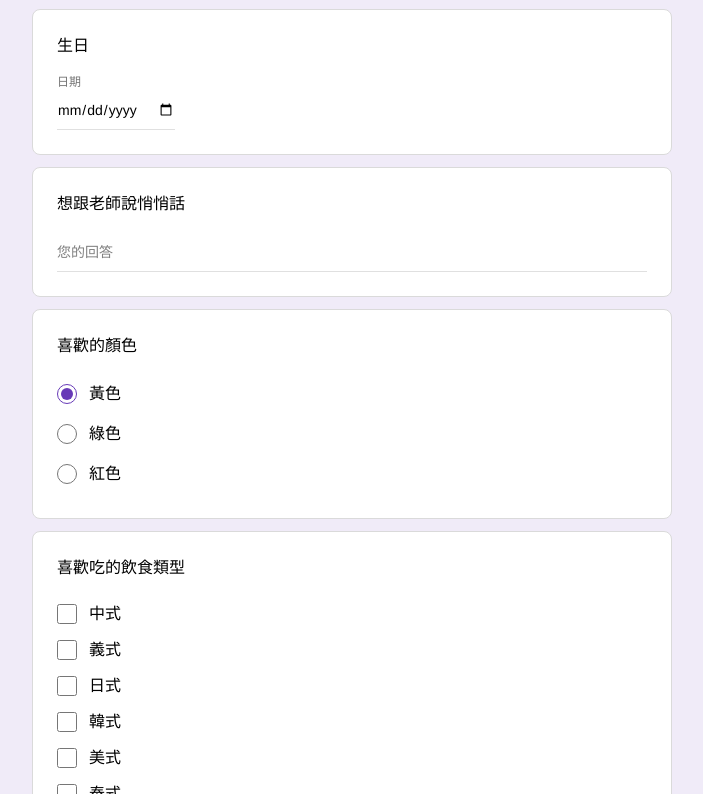
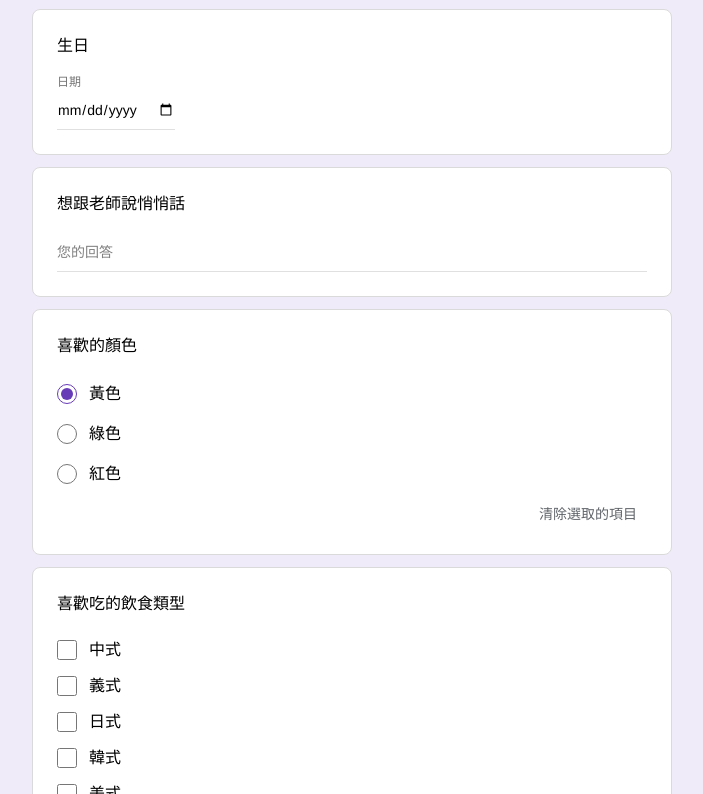
Before and after one commit to duyoushan1-stack/du-practice, a plain HTML site: page 0410-form/form.html in a window 1280 px wide. Both pictures are taken after a click on the radio button "黃色". Shown: the part 531-1325 px from the top of the page, without its empty margins (288-991 px from the left). Drawn offline with nearby package versions, Linux system fonts and the light colour scheme.

Commit message:
feat: 添加清除顏色選項功能
- 增加清除 input radio 功能，顯示清除選項按鈕
- 添加按鈕平滑顯示動畫

```diff
--- a/0410-form/form.css
+++ b/0410-form/form.css
@@ -1,12 +1,13 @@
-body{
+body {
   background-color: #f0ebf8;
   font-family: 'docs-Roboto', Helvetica, Arial, sans-serif;
+  interpolate-size: allow-keywords;
 }
-h1{
+h1 {
   font-size: 24pt; /* 32px */
   line-height: 135%; /* 43.2px */
 }
-section{
+section {
   margin: 12px auto;
   width: 640px;
   background-color: #fff;
@@ -14,22 +15,27 @@ section{
   border: 1px solid #dadada;
 }
 /* 非選項類型的 input 框 - 動畫*/
-input:not([type="checkbox"]):not([type="radio"]){
+input:not([type='checkbox']):not([type='radio']) {
   border-bottom: 1px solid rgba(0, 0, 0, 0.12);
   /* 設定漸層底線，預設寬度為 0 */
-    background-image: linear-gradient(to right, rgb(103, 58, 183), rgb(103, 58, 183));
+  background-image: linear-gradient(
+    to right,
+    rgb(103, 58, 183),
+    rgb(103, 58, 183)
+  );
   background-repeat: no-repeat;
   background-position: center bottom;
   background-size: 0% 2px;
   transition: background-size 0.3s ease-in-out;
 }
 /* 游標移到 input 框時，底線從中間往兩側長出 */
-input:not([type="checkbox"]):not([type="radio"]):focus{
+input:not([type='checkbox']):not([type='radio']):focus {
   outline: none;
   background-size: 100% 2px;
 }
 /* 調整 checkbox 和 radio 的大小與被選擇時的顏色 */
-input[type="checkbox"],input[type="radio"]{
+input[type='checkbox'],
+input[type='radio'] {
   width: 20px;
   height: 20px;
   accent-color: rgb(103, 58, 183); /* 當 checked 時背景變紫色 */
@@ -41,7 +47,7 @@ select {
   appearance: base-select;
   height: 48px;
   align-items: center;
-  color: rgba(0,0,0,0.54);
+  color: rgba(0, 0, 0, 0.54);
 }
 select::picker-icon {
   content: url('../images/down-arrow.png');
@@ -53,32 +59,52 @@ select::picker-icon {
 select:open::picker-icon {
   rotate: 180deg;
 }
-button{
+button {
   line-height: 36px;
   cursor: pointer;
 }
-.container{
+#resetBtn {
+  block-size: 0;
+  opacity: 0;
+  overflow: hidden;
+  transition:
+    background-color 0.2s ease,
+    block-size 0.5s ease,
+    opacity 0.5s ease;
+  padding: 10px;
+}
+#resetBtn:hover {
+  background-color: rgba(113, 113, 113, 0.05);
+}
+.open {
+  block-size: 36px !important;
+  opacity: 1 !important;
+  display: block;
+}
+.container {
   padding: 12px 24px;
 }
 /* 表單標題區域 */
-.headline{
+.headline {
   border-top: 10px solid rgb(103, 58, 183);
 }
-.description{
-    font-family: Roboto,Arial,sans-serif;
+.description {
+  font-family: Roboto, Arial, sans-serif;
   font-size: 11pt; /* 14.666px */
   line-height: 15pt; /* 20px */
 }
-.btm-line{
+.btm-line {
   border-bottom: 1px solid #dadada;
 }
 /* 表單提交區域 */
-.form-submit{
+.form-submit {
   max-width: 640px;
   margin: 0 auto;
 }
 @media screen and (max-width: 768px) {
-    section, footer, .form-submit{
+  section,
+  footer,
+  .form-submit {
     width: 90%;
   }
 }
--- a/0410-form/form.html
+++ b/0410-form/form.html
@@ -17,6 +17,7 @@
     <link rel="stylesheet" href="../reset.css" />
     <link rel="stylesheet" href="form.css" />
     <script src="https://cdn.jsdelivr.net/npm/@tailwindcss/browser@4"></script>
+    <script src="form.js" defer></script>
     <title>表單練習</title>
   </head>
   <body>
@@ -133,6 +134,11 @@
           <div class="color-opt flex items-center">
             <input type="radio" id="red" name="color" class="h-10! p-2! pl-0" />
             <label for="red" class="ml-3!">紅色</label>
+          </div>
+          <div class="flex justify-end">
+            <button type="reset" id="resetBtn" class="text-[#5F6368]! text-sm!">
+              清除選取的項目
+            </button>
           </div>
         </section>
         <section class="p-6! flex flex-col">
--- /dev/null
+++ b/0410-form/form.js
@@ -0,0 +1,15 @@
+const resetBtn = document.querySelector('#resetBtn')
+const inputs = document.getElementsByName('color')
+
+inputs.forEach((el) => {
+  el.addEventListener('click', () => {
+    if (el.checked) {
+      resetBtn.style.display = 'block'
+      resetBtn.classList.add('open')
+    }
+  })
+})
+
+resetBtn.addEventListener('click', () => {
+  resetBtn.classList.remove('open')
+})
```
Lines whose indentation alone changed are shown as unchanged.
